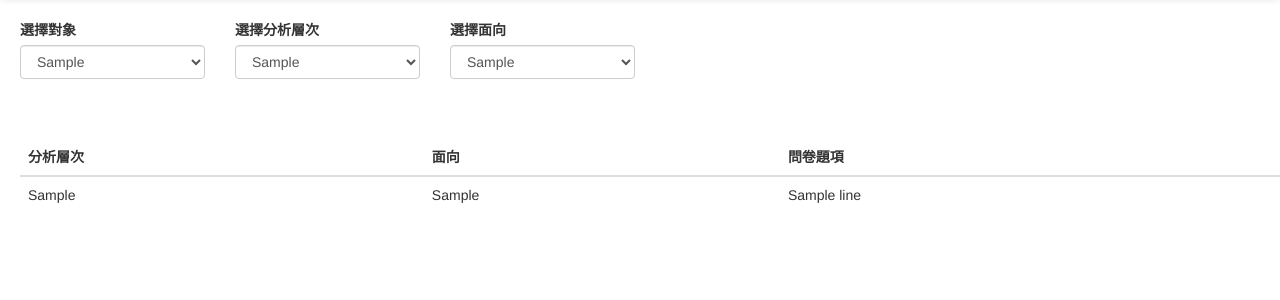
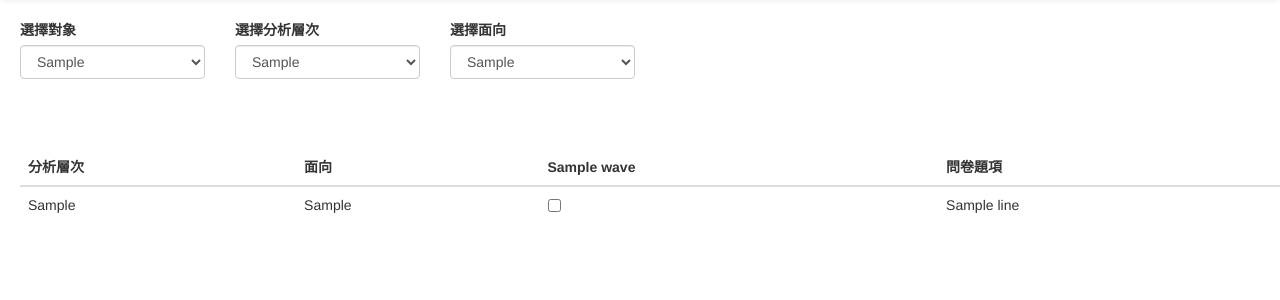
Before and after one commit to j129008/questionnaire-management-system, a Django app: template templates/subject.html in a window 1280 px wide. Shown: the part 52-352 px from the top of the page. Run offline with Django 3.2, Linux system fonts and the light colour scheme; the template is opened without the code that fills it: most values are stand-ins (such as "Sample title", 1, 10 or a date in 2020); some libraries are stand-ins or nearby versions.

Commit message:
add wave checkbox

```diff
--- a/sub/views.py
+++ b/sub/views.py
@@ -82,4 +82,5 @@ def sub(request):
         'selected2': request.session['level2'],
         'selected3': request.session['level3'],
         'output': output_list,
+        'waveCnt': ['w1', 'w2', 'w3', 'w4', 'w5', 'w6', 'w7', 'w8', 'w9'],
         })
--- a/templates/subject.html
+++ b/templates/subject.html
@@ -90,6 +90,9 @@
                <tr>
                   <th>分析層次</th>
                   <th>面向</th>
+                  {% for wave in waveCnt%}
+                     <th>{{wave}}</th>
+                  {% endfor %}
                   <th>問卷題項</th>
                </tr>
             </thead>
@@ -98,6 +101,15 @@
                   <tr>
                      <td>{{selected2}}</td>
                      <td>{{selected3}}</td>
+                     {% for wave in waveCnt%}
+                     <div class="checkbox">
+                        <td>
+                           <label>
+                              <input type="checkbox" id="blankCheckbox" value={{selected2}},{{selected3}},{{wave}} aria-label="...">
+                           </label>
+                        </td>
+                     </div>
+                     {% endfor %}
                      <td>{{line}}</td>
                   </tr>
                {% endfor %}
```
